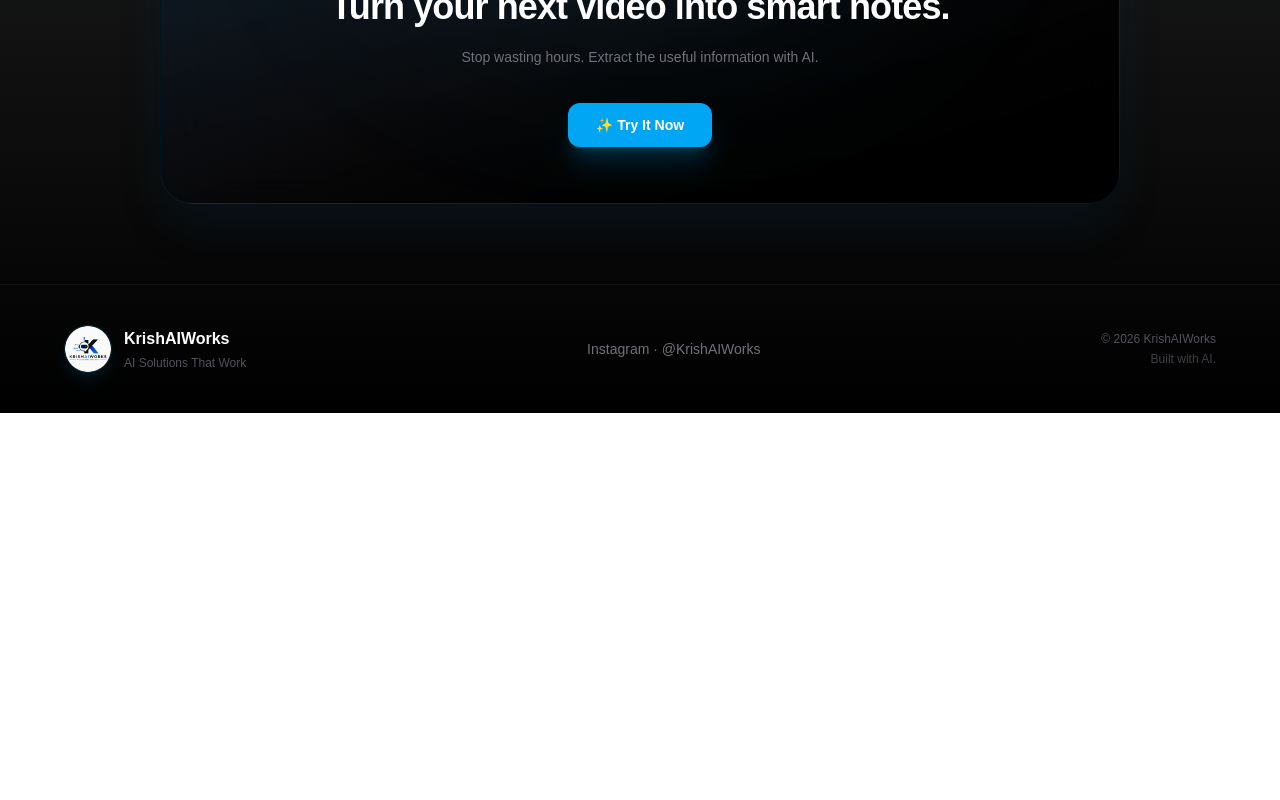
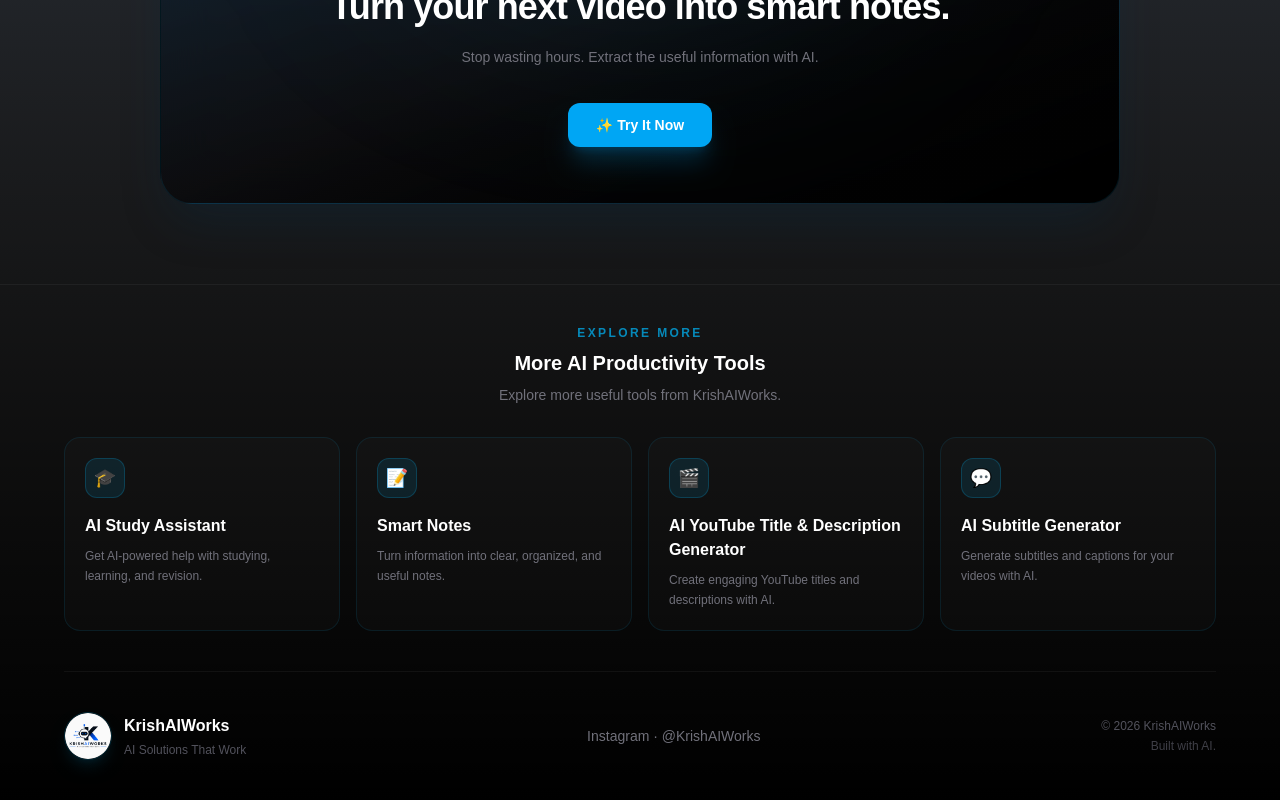
Before and after one commit to selfindependentkartik8-alt/youtube-ai-summarizer, a Next.js app: page / in a window 1280 px wide. Shown: the part 2979-3779 px from the top of the page. Before the commit the page ends 3392 px from the top, so only its background shows below. Built offline with nearby package versions, Linux system fonts and the light colour scheme.

Commit message:
Add internal links and related tools

```diff
--- a/app/page.tsx
+++ b/app/page.tsx
@@ -430,12 +430,114 @@
           </div>
         </div>
       </section>
+{/* ========================================================= */}
+{/* FOOTER */}
+{/* ========================================================= */}
 
-      {/* ========================================================= */}
-      {/* FOOTER */}
-      {/* ========================================================= */}
 <footer className="relative z-10 border-t border-white/5 px-5 py-10">
-  <div className="mx-auto flex max-w-6xl flex-col items-center justify-between gap-7 sm:flex-row">
+
+  {/* ========================================================= */}
+  {/* RELATED TOOLS */}
+  {/* ========================================================= */}
+
+  <div className="mx-auto max-w-6xl">
+
+    <div className="mb-8 text-center">
+      <p className="text-xs font-semibold uppercase tracking-[0.2em] text-sky-400/70">
+        Explore More
+      </p>
+
+      <h3 className="mt-2 text-xl font-semibold text-white">
+        More AI Productivity Tools
+      </h3>
+
+      <p className="mt-2 text-sm text-zinc-500">
+        Explore more useful tools from KrishAIWorks.
+      </p>
+    </div>
+
+    <div className="grid gap-4 sm:grid-cols-2 lg:grid-cols-4">
+
+      {/* AI Study Assistant */}
+      <a
+        href="https://aistudyassistant.krishaiworks.com/"
+        className="group rounded-2xl border border-sky-400/10 bg-white/[0.02] p-5 transition hover:border-sky-400/30 hover:bg-sky-400/[0.04]"
+      >
+        <div className="mb-4 flex h-10 w-10 items-center justify-center rounded-xl border border-sky-400/20 bg-sky-400/10 text-lg">
+          🎓
+        </div>
+
+        <h4 className="font-semibold text-white transition group-hover:text-sky-400">
+          AI Study Assistant
+        </h4>
+
+        <p className="mt-2 text-xs leading-5 text-zinc-500">
+          Get AI-powered help with studying, learning, and revision.
+        </p>
+      </a>
+
+      {/* Smart Notes */}
+      <a
+        href="https://smartnotes.krishaiworks.com/"
+        className="group rounded-2xl border border-sky-400/10 bg-white/[0.02] p-5 transition hover:border-sky-400/30 hover:bg-sky-400/[0.04]"
+      >
+        <div className="mb-4 flex h-10 w-10 items-center justify-center rounded-xl border border-sky-400/20 bg-sky-400/10 text-lg">
+          📝
+        </div>
+
+        <h4 className="font-semibold text-white transition group-hover:text-sky-400">
+          Smart Notes
+        </h4>
+
+        <p className="mt-2 text-xs leading-5 text-zinc-500">
+          Turn information into clear, organized, and useful notes.
+        </p>
+      </a>
+
+      {/* AI YouTube Title & Description Generator */}
+      <a
+        href="https://aiyoutubetitledescriptiongenerator.krishaiworks.com/"
+        className="group rounded-2xl border border-sky-400/10 bg-white/[0.02] p-5 transition hover:border-sky-400/30 hover:bg-sky-400/[0.04]"
+      >
+        <div className="mb-4 flex h-10 w-10 items-center justify-center rounded-xl border border-sky-400/20 bg-sky-400/10 text-lg">
+          🎬
+        </div>
+
+        <h4 className="font-semibold text-white transition group-hover:text-sky-400">
+          AI YouTube Title & Description Generator
+        </h4>
+
+        <p className="mt-2 text-xs leading-5 text-zinc-500">
+          Create engaging YouTube titles and descriptions with AI.
+        </p>
+      </a>
+
+      {/* AI Subtitle Generator */}
+      <a
+        href="https://aisubtitlegenerator.krishaiworks.com/"
+        className="group rounded-2xl border border-sky-400/10 bg-white/[0.02] p-5 transition hover:border-sky-400/30 hover:bg-sky-400/[0.04]"
+      >
+        <div className="mb-4 flex h-10 w-10 items-center justify-center rounded-xl border border-sky-400/20 bg-sky-400/10 text-lg">
+          💬
+        </div>
+
+        <h4 className="font-semibold text-white transition group-hover:text-sky-400">
+          AI Subtitle Generator
+        </h4>
+
+        <p className="mt-2 text-xs leading-5 text-zinc-500">
+          Generate subtitles and captions for your videos with AI.
+        </p>
+      </a>
+
+    </div>
+  </div>
+
+  {/* ========================================================= */}
+  {/* ORIGINAL FOOTER */}
+  {/* ========================================================= */}
+
+  <div className="mx-auto mt-10 flex max-w-6xl flex-col items-center justify-between gap-7 border-t border-white/5 pt-10 sm:flex-row">
 
     {/* Brand */}
     <div className="flex items-center gap-3">
@@ -469,7 +571,7 @@
     {/* Copyright */}
     <div className="text-center sm:text-right">
       <p className="text-xs text-zinc-600">
-        © 2026 KrishAIWorks
+        © {new Date().getFullYear()} KrishAIWorks
       </p>
 
       <p className="mt-1 text-xs text-zinc-700">
@@ -478,6 +580,7 @@
     </div>
 
   </div>
+
 </footer>
     </main>
   );
```
